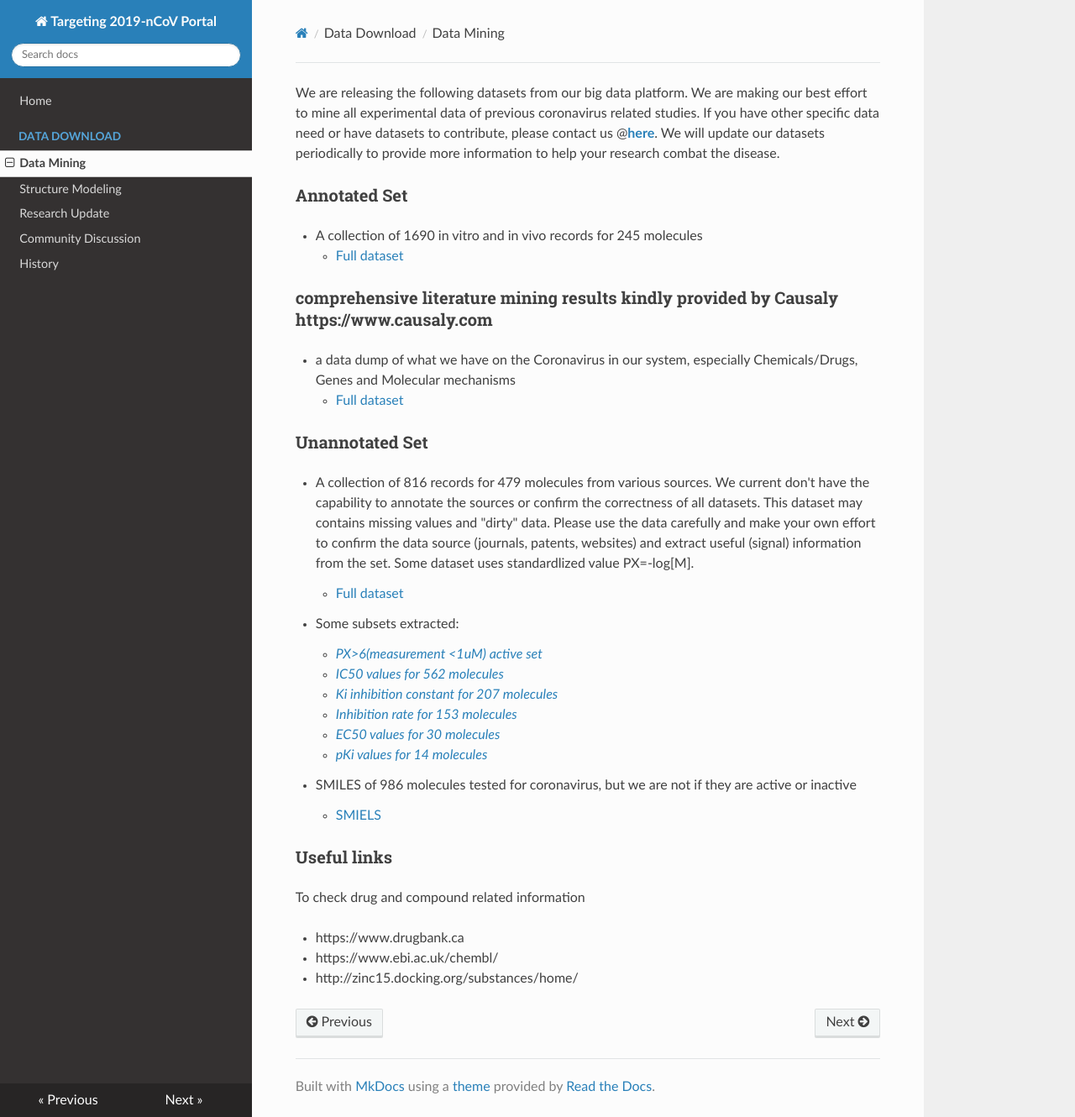
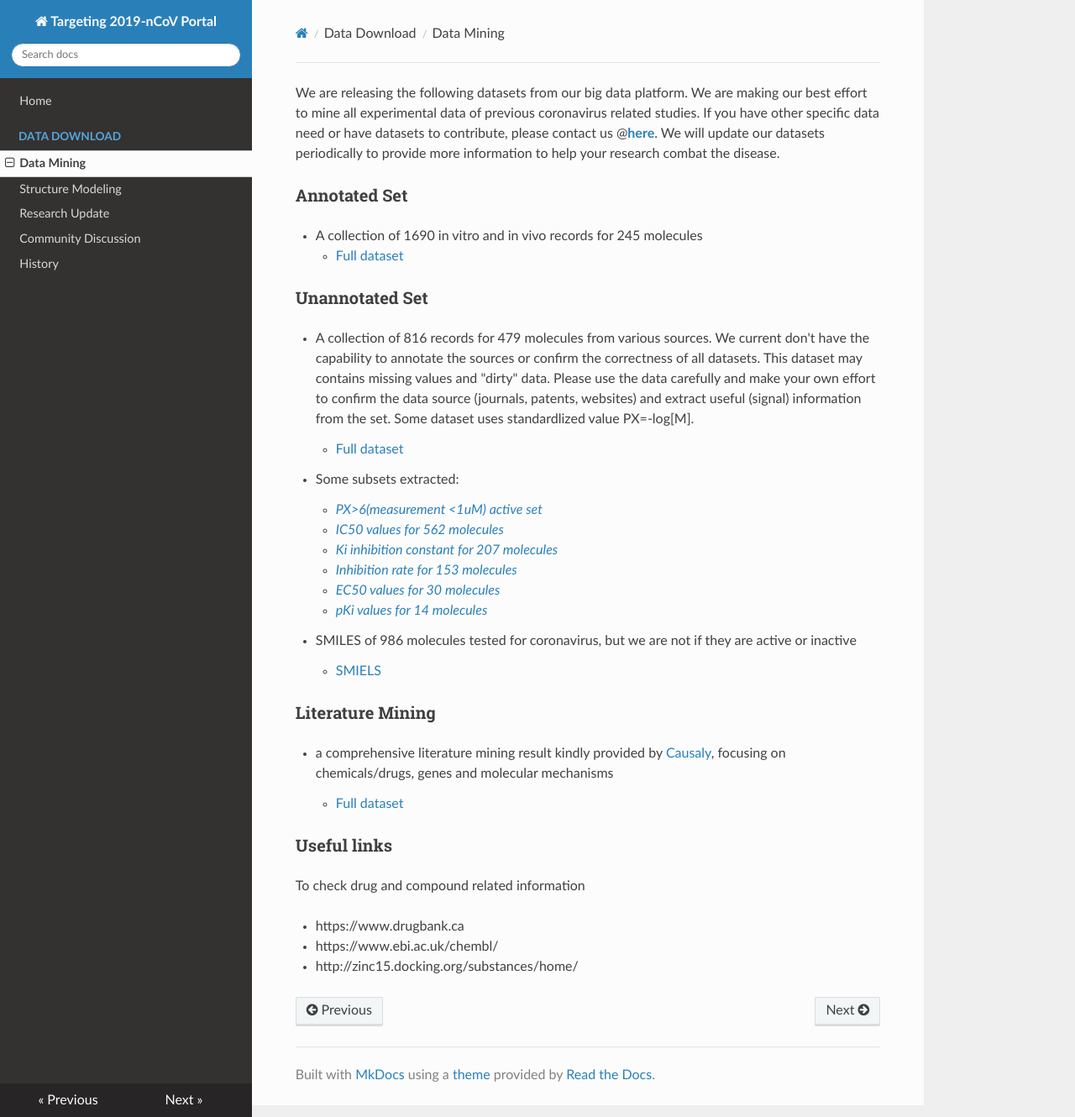
Before and after one commit to GHDDI-AILab/Targeting2019-nCoV, an MkDocs documentation site: the page built from docs/CoV_Experiment_Data.md, in a window 1280 px wide and 1330 px high. Shown: the whole window at 84% size. Built offline with MkDocs 1.6.1, drawn with Linux system fonts in a browser that asks for light colours; nearby versions of some CDN libraries.

Commit message:
update CoV_Experiment_Data.md

```diff
--- a/docs/CoV_Experiment_Data.md
+++ b/docs/CoV_Experiment_Data.md
@@ -4,11 +4,6 @@ We are releasing the following datasets from our big data platform. We are makin
 
 * A collection of 1690 in vitro and in vivo records for 245 molecules
     * [Full dataset](https://ghddiai.oss-cn-zhangjiakou.aliyuncs.com/file/SARS_annotated_1690.csv)
-
-###  comprehensive literature mining results kindly provided by Causaly https://www.causaly.com
-
-* a data dump of what we have on the Coronavirus in our system, especially Chemicals/Drugs, Genes and Molecular mechanisms
-    * [Full dataset](https://ghddiai.oss-cn-zhangjiakou.aliyuncs.com/file/Causaly-GHDDI_dataset.xlsx)
 
 ### Unannotated Set
 
@@ -33,6 +28,11 @@ We are releasing the following datasets from our big data platform. We are makin
 * SMILES of 986 molecules tested for coronavirus, but we are not if they are active or inactive
     * [SMIELS](https://ghddiai.oss-cn-zhangjiakou.aliyuncs.com/file/AllAssay_coronavirus_986_SMILES.csv)
 
+### Literature Mining
+
+* a comprehensive literature mining result kindly provided by [Causaly](https://www.causaly.com), focusing on chemicals/drugs, genes and molecular mechanisms
+    * [Full dataset](https://ghddiai.oss-cn-zhangjiakou.aliyuncs.com/file/Causaly-GHDDI_dataset.xlsx)
+
 ### Useful links
 To check drug and compound related information
 
```
